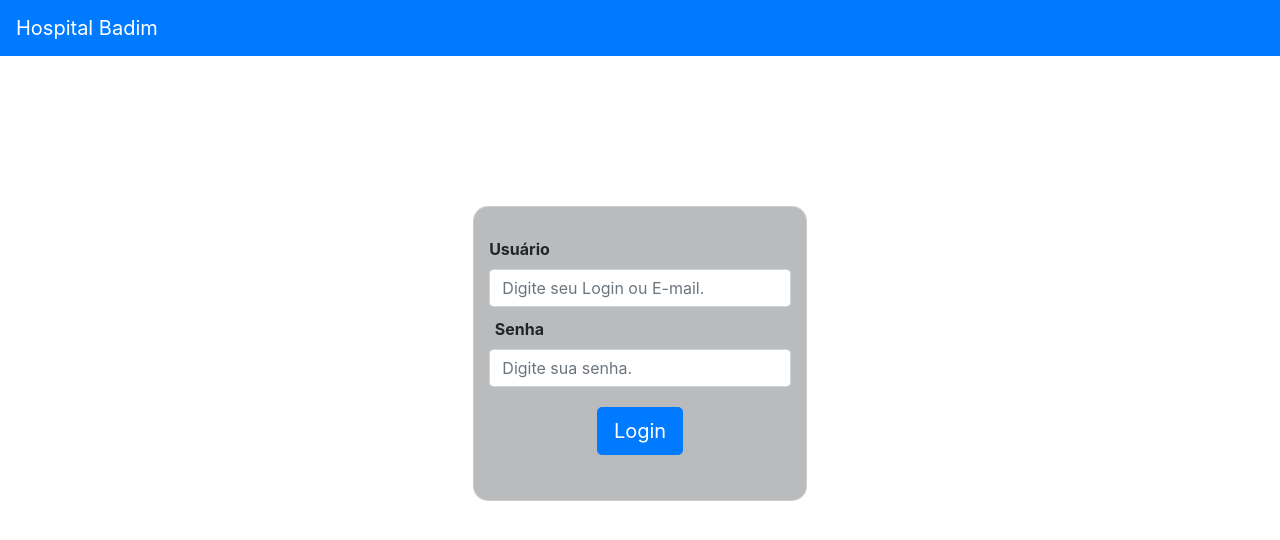
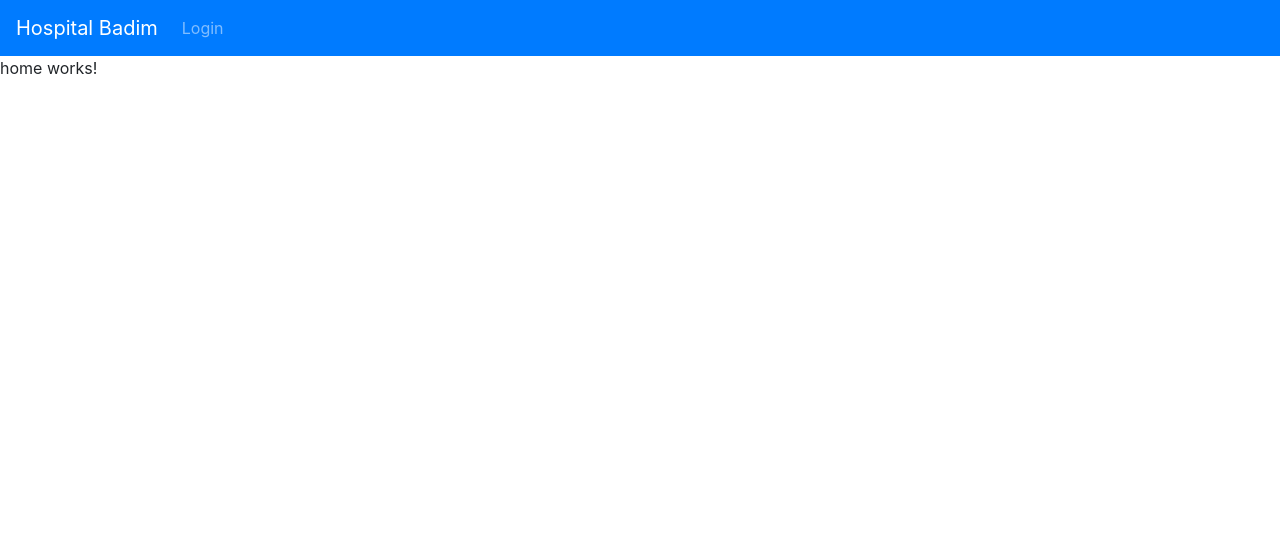
Before and after one commit to rafaelaport/formulario, an Angular app in the folder front/: page / in a window 1280 px wide. Before the commit this address led to /login. Shown: the top 540 px of the page. Built offline with nearby package versions, Linux system fonts and the light colour scheme.

Commit message:
Home sendo mostrada mesmo com o usuário não logado

```diff
--- a/front/src/app/app.component.html
+++ b/front/src/app/app.component.html
@@ -1,5 +1,5 @@
 <!-- The content below is only a placeholder and can be replaced.-->
-<nav *ngIf="mostrarMenu" class="navbar navbar-expand-lg navbar-dark bg-primary">
+<nav class="navbar navbar-expand-lg navbar-dark bg-primary">
   <a routerLink="" class="navbar-brand" href="#">Hospital Badim</a>
   <button class="navbar-toggler" type="button" data-toggle="collapse" data-target="#navbarNavDropdown"
     aria-controls="navbarNavDropdown" aria-expanded="false" aria-label="Toggle navigation">
@@ -8,10 +8,13 @@
 
   <div class="collapse navbar-collapse pull-right" id="navbarNavDropdown">
     <ul class="navbar-nav">
-      <li class="nav-item" routerLinkActive="active">
+      <li *ngIf="!mostrarMenu" class="nav-item" routerLinkActive="active">
+        <a routerLink="/login" class="nav-link" href="#">Login</a>
+      </li>
+      <li *ngIf="mostrarMenu" class="nav-item" routerLinkActive="active">
         <a routerLink="/painel" class="nav-link" href="#">Painel</a>
       </li>
-      <li class="nav-item" routerLinkActive="active">
+      <li *ngIf="mostrarMenu" class="nav-item" routerLinkActive="active">
         <a routerLink="/consulta" [queryParams]="{pagina:1}" class="nav-link" href="#">Consulta</a>
       </li>
 
--- a/front/src/app/app.routing.module.ts
+++ b/front/src/app/app.routing.module.ts
@@ -8,8 +8,7 @@ import { AuthGuard } from './guards/auth.guard';
 const appRoutes: Routes = [
     {path: 'login', component: LoginComponent},
 
-    {path: '', component: HomeComponent,
-        canActivate: [ AuthGuard ]}
+    {path: '', component: HomeComponent}
 ];
 
 @NgModule({
--- a/front/src/app/login/login.component.css
+++ b/front/src/app/login/login.component.css
@@ -10,7 +10,7 @@ body {
 }
 
 .modal-content {
-  background-color: #3b3d4159;
+  background-color: #DCDCDC;
   border-radius:15px;
   padding-top: 20px;
 }
@@ -25,10 +25,10 @@ body {
   margin-bottom: 20px;
 }
 
-.form-group input {
-
-}
-
 button {
   margin-bottom: 25px;
 }
+
+.ng-invalid.ng-touched:not(form){
+  border: 1px solid red;
+}
--- a/front/src/app/login/login.component.html
+++ b/front/src/app/login/login.component.html
@@ -1,31 +1,23 @@
-<nav class="navbar navbar-expand-lg navbar-dark bg-primary">
-    <a routerLink="/login" class="navbar-brand" href="#">Hospital Badim</a>
-</nav>
-
 <div class="modal-dialog text-center">
     <div class="col-sm-8 main-section">
         <div class="modal-content">
             <div class="col-12 form-input">
-  <form>
+                <form  #loginSenha="ngForm" (ngSubmit)="fazerLogin()">
                     <div class="form-group">
-      <div class="">
-        <div class=""> <!--Usuário-->
+
+                        <!--Usuário-->
                         <label class="col-sm-10 control-label" for="usuario">Usuário</label>
-          <input [(ngModel)]="usuario.nome" type="text" class="form-control" id="usuario" name="usuario"
-              placeholder="Digite seu Login ou E-mail.">
-        </div>
+                        <input [(ngModel)]="usuario.nome" type="text" class="form-control" id="usuario" name="usuario" placeholder="Digite seu Login ou E-mail." required>
+
+                        <div class="form-group">
+
+                            <!--Senha-->
+                            <label class="col-sm-10 control-label" for="senha">Senha</label>
+                            <input [(ngModel)]="usuario.senha" type="password" class="form-control" id="senha" name="senha" placeholder="Digite sua senha." required>
+
                         </div>
 
-      <div class="form-group">
-      <div class=""> <!--Senha-->
-          <label class="col-sm-10 control-label" for="senha">Senha</label>
-          <input [(ngModel)]="usuario.senha" type="password" class="form-control" id="senha" name="senha"
-              placeholder="Digite sua senha.">
-      </div>
-    </div>
-
-      <button type="submit" class="btn btn-primary btn-lg" id="btnLogin"
-          (click)="fazerLogin()">
+                        <button type="submit" class="btn btn-primary btn-lg" id="btnLogin" [disabled]="!loginSenha.valid">
                             Login
                         </button>
                     </div>
```
Also changed, not shown: front/src/app/login/login.component.ts (line endings or trailing spaces). Lines whose indentation alone changed are shown as unchanged.
